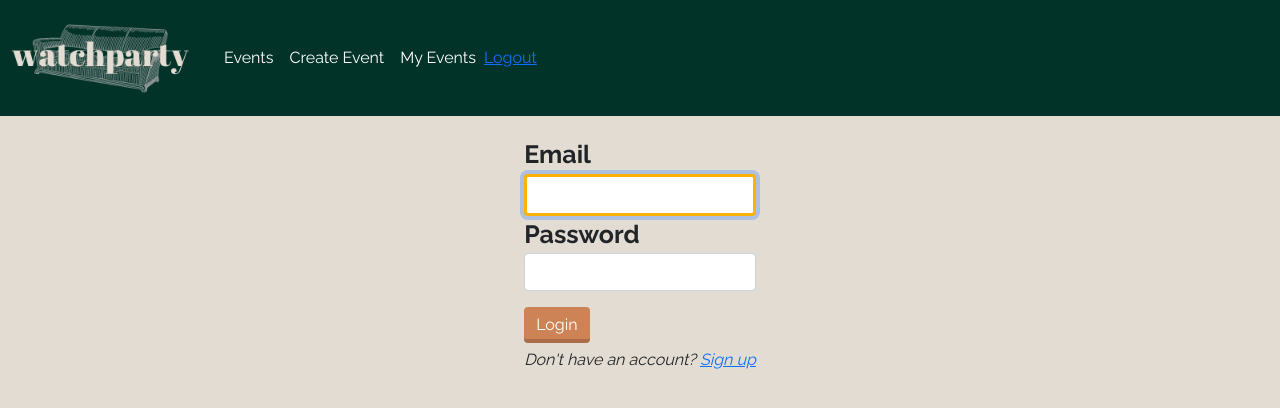
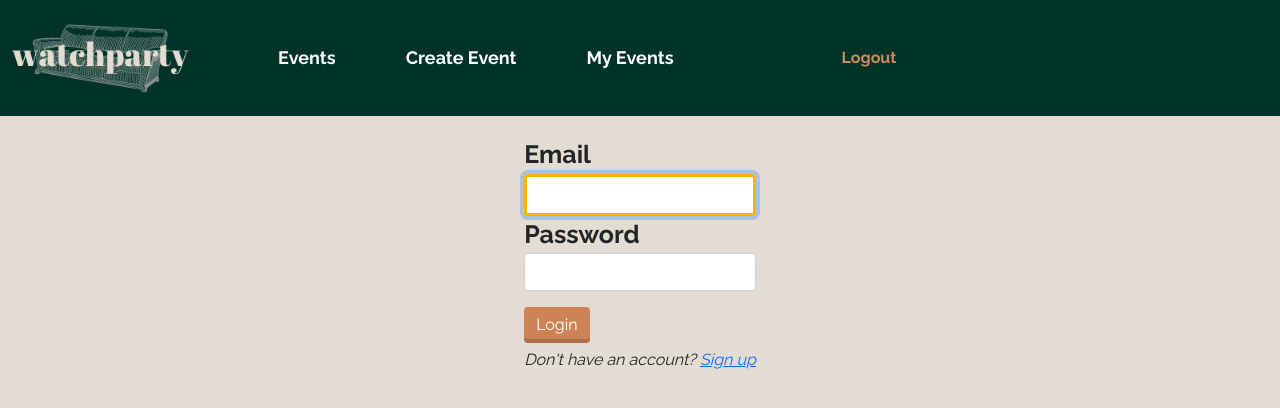
Before and after one commit to srcrank/watchparty, a React (Create React App) app in the folder WatchPartyCapstone/client/: page /login in a window 1280 px wide. Shown: the top 408 px of the page. Built offline with nearby package versions, Linux system fonts and the light colour scheme; no server answers; sample sign-in values are in the browser's storage.

Commit message:
finished styling

```diff
--- a/WatchPartyCapstone/client/src/components/EventCard.js
+++ b/WatchPartyCapstone/client/src/components/EventCard.js
@@ -1,11 +1,9 @@
 import { Button } from "reactstrap";
 import React from "react";
-import { useHistory } from "react-router";
 import { Link } from "react-router-dom";
 import { Card, CardBody, CardImg } from "reactstrap";
 import "../styles/Main.css";
-
-const style = { width: "18rem" };
+import * as moment from "moment"
 
 export const EventCard = ({ eventData }) => {
   return (
@@ -17,9 +15,8 @@ export const EventCard = ({ eventData }) => {
         <h3>{eventData.eventTitle}</h3>
         <p>{eventData.summary}</p>
         <p><span className="card-text-label">Movie: </span>{eventData.mediaTitle}</p>
-        <p><span className="card-text-label">When: </span>{eventData.eventDate.split("T")[0]} at {eventData.eventDate.split("T")[1]}</p>
-        <p><span className="card-text-label">Posted By: </span>{eventData.displayName}</p>
-        <p><span className="card-text-label">Created on: </span>{eventData.createdDate.split("T")[0]}</p>
+        <p><span className="card-text-label">When: </span>{moment(eventData.eventDate).format('MMMM Do YYYY, h:mm a')}</p>
+        <p><span className="card-text-label">Created By: </span>{eventData.displayName} on {moment(eventData.createdDate).format('MMMM Do YYYY')}</p>
         <div className="card-button-container">
           <Link to={`/event/${eventData.id}`}>
             <Button className="detail-button">
--- a/WatchPartyCapstone/client/src/components/EventDetails.js
+++ b/WatchPartyCapstone/client/src/components/EventDetails.js
@@ -4,7 +4,7 @@ import { Card, CardBody, Button, CardImg } from "reactstrap";
 import { useParams, Link } from "react-router-dom";
 import { useHistory } from "react-router";
 import "../styles/Main.css";
-import * as moment from 'moment';
+import * as moment from "moment";
 
 const EventDetails = () => {
   const [eventData, setEventData] = useState([]);
@@ -17,19 +17,13 @@ const EventDetails = () => {
     );
   };
 
-//   const dateFixer = () => {
-//     // const date = new Date(eventData.eventDate);
-//     const cutDate = moment(eventData.eventDate).format('MMMM Do YYYY, h:mm:ss a')
-//     eventData.eventDate = cutDate
-// };
-
-
-const dateAndTime = moment(eventData.eventDate).format('MMMM Do YYYY, h:mm:ss a')
+  const dateAndTime = moment(eventData.eventDate).format(
+    "MMMM Do YYYY, h:mm:ss a"
+  );
 
   useEffect(() => {
     fetchEvent();
   }, []);
-
 
   return (
     <>
@@ -43,8 +37,6 @@ const dateAndTime = moment(eventData.eventDate).format('MMMM Do YYYY, h:mm:ss a'
             <Button className="details-page-button">Back to My Events</Button>
           </Link>
         </div>
-
-        {/* <div className="card-bodyandimg-container"> */}
 
         <Card className="details-card">
           <CardImg
@@ -69,52 +61,16 @@ const dateAndTime = moment(eventData.eventDate).format('MMMM Do YYYY, h:mm:ss a'
                 {eventData.overView}
               </p>
               <br />
-                <a href={eventData.imdbUrl}>IMDB</a>
-                <br />
-                <a href={eventData.streamUrl}>Link to Stream</a>
+              <a className="detail-link" href={eventData.imdbUrl}>IMDB</a>
+              {"  |  "}
+              <a className="detail-link" href={eventData.streamUrl}>Link to Stream</a>
             </div>
           </CardBody>
         </Card>
       </div>
-      {/* </div> */}
+
     </>
   );
 };
 
 export default EventDetails;
-
-// import React, { useState, useEffect } from 'react';
-// import { getEventCardById } from '../managers/EventManager';
-// import { useParams } from 'react-router';
-
-// export const GetEventDetails = () => {
-//     const [eventDetails, setEventDetails] = useState({});
-//     const { eventId } = useParams();
-
-//     const getEvent = () => {
-//         getEventCardById(eventId)
-//             .then(eventData => {
-//                 setEventDetails(eventData)
-//             })
-//     }
-
-//     useEffect(() => {
-//         getEvent();
-//     }, [])
-
-//     return (
-//         <div>
-//             <h2>{eventDetails.eventTitle}</h2>
-//             <p>{eventDetails.summary}</p>
-//             <p>On: {eventDetails.eventDate}</p>
-//             <p>{eventDetails.mediaTitle}</p>
-//             <br />
-//             <p>Posted by: {eventDetails.displayName}</p>
-//             <p>Created On: {eventDetails.createdDate}</p>
-//             <a href={eventDetails.IMDBUrl}>IMDB</a>
-//             <a href={eventDetails.streamUrl}>Link to Stream</a>
-//             {/* <img src={eventDetails.posterUrl} alt="poster" /> */}
-
-//         </div>
-//     )
-// }
--- a/WatchPartyCapstone/client/src/components/header/Header.css
+++ b/WatchPartyCapstone/client/src/components/header/Header.css
@@ -1,5 +1,11 @@
 a.nav-link:hover{
     color: #CC8B65!important;
+}
+
+a.nav-link{
+    margin-left: 3em;
+    font-weight: bold;
+    font-size: 18px;
 }
 
 .nav-logo{
@@ -13,3 +19,16 @@ a.nav-link:hover{
     z-index: 1;
     margin-bottom: 120px;
 }
+
+.logout-link{
+    color: #CC8B65!important;
+    text-decoration: none;
+    font-weight: bold;
+    margin-left: 10em;
+}
+
+.logout-link:hover{
+    color:white!important;
+    text-decoration: underline;
+    font-weight: bold;
+}
--- a/WatchPartyCapstone/client/src/components/header/Header.js
+++ b/WatchPartyCapstone/client/src/components/header/Header.js
@@ -12,8 +12,7 @@ import {
 } from "reactstrap";
 import { logout } from "../../managers/AuthManager";
 import "./Header.css";
-import logo from "../../images/watchparty1.png"
-
+import logo from "../../images/watchparty1.png";
 
 export default function Header({ isLoggedIn }) {
   const [isOpen, setIsOpen] = useState(false);
@@ -23,12 +22,14 @@ export default function Header({ isLoggedIn }) {
     <div className="nav-total-container">
       <Navbar style={{ backgroundColor: "#013328" }} light expand="md">
         <NavbarBrand tag={RRNavLink} to="/">
-        {/* <NavbarBrand tag={RRNavLink} to="/" className="text-white"> */}
-            <img alt=""
-                src={logo}
-                // width="30px"
-                // height="30px"
-                className="d-inline-block align-top nav-logo"/>
+          {/* <NavbarBrand tag={RRNavLink} to="/" className="text-white"> */}
+          <img
+            alt=""
+            src={logo}
+            // width="30px"
+            // height="30px"
+            className="d-inline-block align-top nav-logo"
+          />
         </NavbarBrand>
         <NavbarToggler onClick={toggle} />
         <Collapse isOpen={isOpen} navbar>
@@ -37,11 +38,7 @@ export default function Header({ isLoggedIn }) {
             {isLoggedIn && (
               <>
                 <NavItem>
-                  <NavLink
-                    tag={RRNavLink}
-                    to="/"
-                    className="text-white"
-                  >
+                  <NavLink tag={RRNavLink} to="/" className="text-white">
                     Events
                   </NavLink>
                 </NavItem>
@@ -73,7 +70,7 @@ export default function Header({ isLoggedIn }) {
             {isLoggedIn && (
               <>
                 <NavItem>
-                  <Link to={`/`} onClick={logout}>
+                  <Link className="logout-link" to={`/`} onClick={logout}>
                     Logout
                   </Link>
                   {/* <a aria-current="page" className="nav-link"
@@ -89,7 +86,11 @@ export default function Header({ isLoggedIn }) {
                   </NavLink>
                 </NavItem>
                 <NavItem>
-                  <NavLink className="text-white" tag={RRNavLink} to="/register">
+                  <NavLink
+                    className="text-white"
+                    tag={RRNavLink}
+                    to="/register"
+                  >
                     Register
                   </NavLink>
                 </NavItem>
--- a/WatchPartyCapstone/client/src/styles/Main.css
+++ b/WatchPartyCapstone/client/src/styles/Main.css
@@ -96,7 +96,7 @@ div.card-body{
 }
 
 .details-card{
-  width: 100rem;
+  width: 90rem;
   flex-direction: row-reverse!important;
   box-sizing: border-box;
   margin: 1em;
@@ -122,3 +122,14 @@ div.card-body{
 margin-left: 2em;
 margin-top: 1em;
 }
+
+.detail-link{
+  color: #ce8357;
+  text-decoration: none;
+  font-size: 100%;
+}
+
+.detail-link:hover{
+  color: #feb300;
+  text-decoration: none;
+}
--- a/WatchPartyCapstone/client/src/styles/Register.css
+++ b/WatchPartyCapstone/client/src/styles/Register.css
@@ -17,7 +17,7 @@
   }
 
   .loginForm-control {
-    width: 30em;
+    width: 40em;
   }
 
   .login-button {
```
Lines whose indentation alone changed are shown as unchanged.
